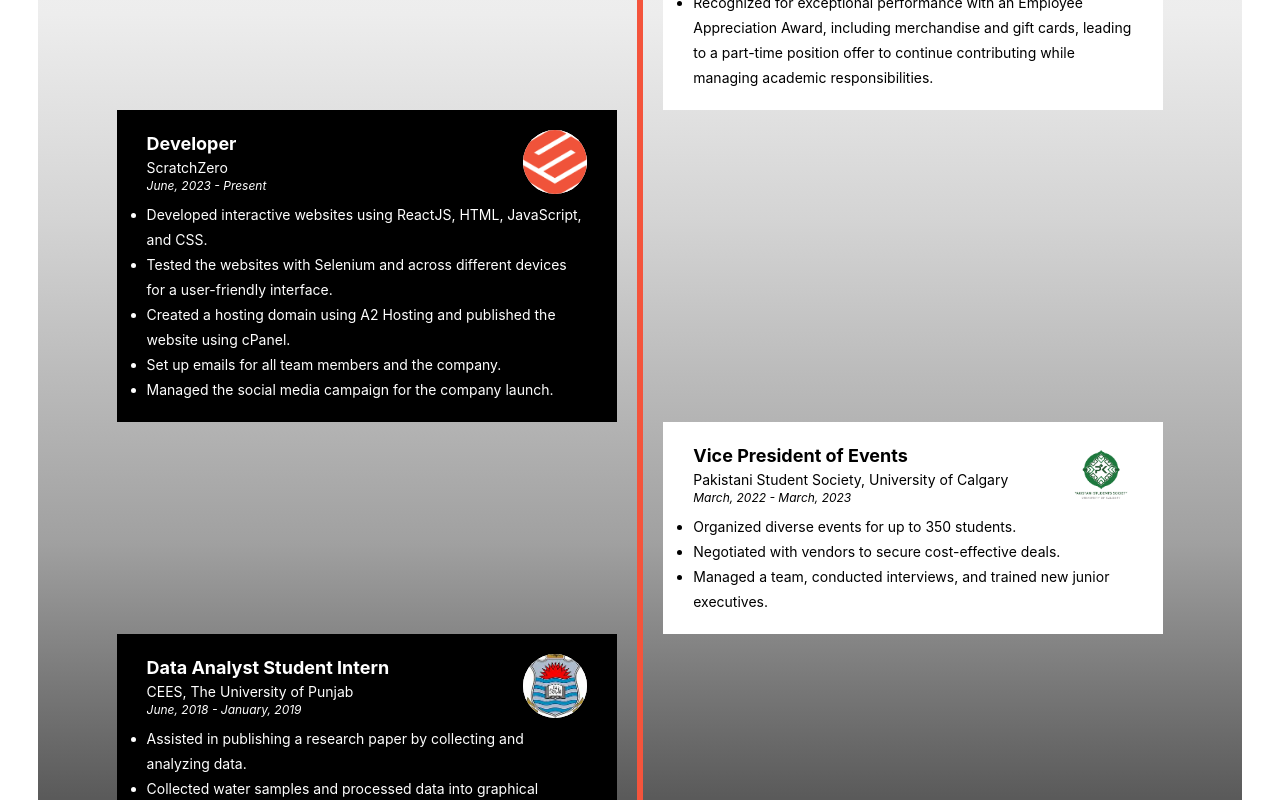
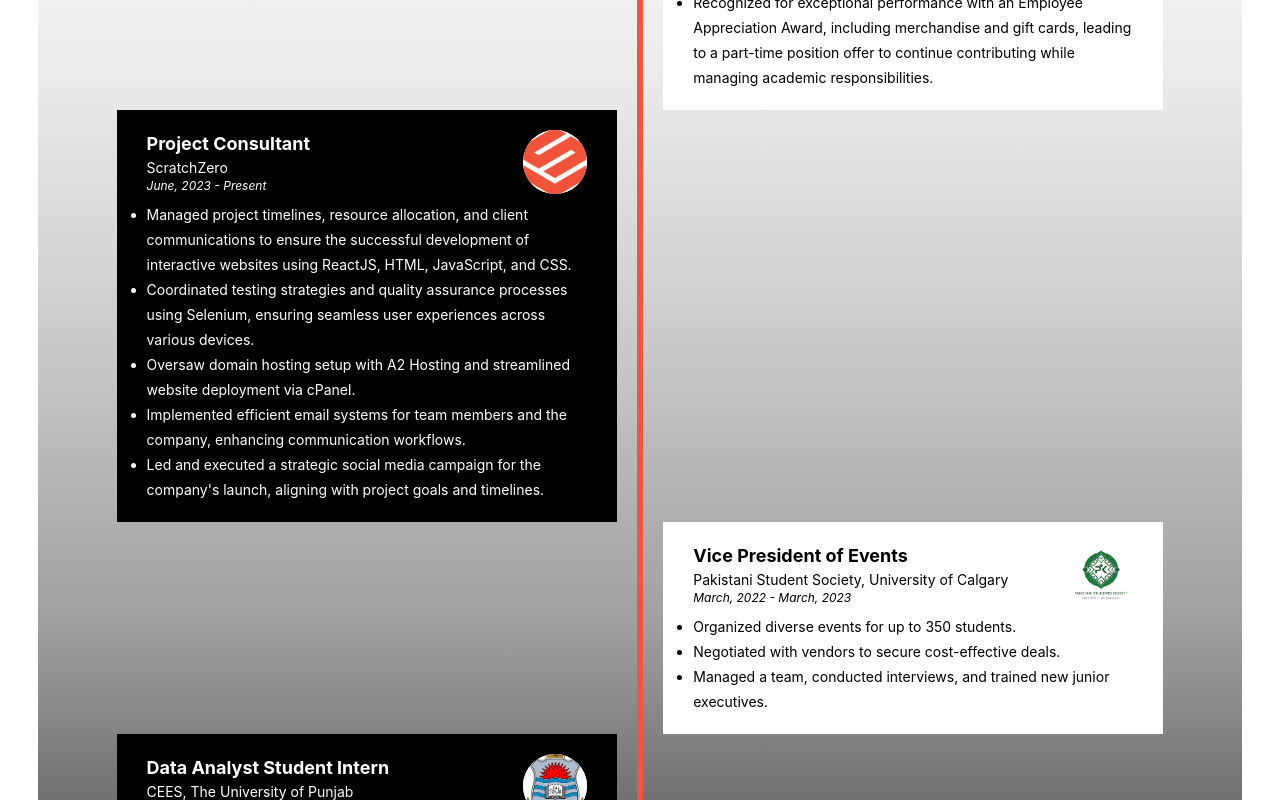
Before and after one commit to shahzill/Portfolio2.0, a React (Create React App) app: page / in a window 1280 px wide. Shown: the part 2120-2920 px from the top of the page. Built offline with nearby package versions, Linux system fonts and the light colour scheme.

Commit message:
Update Home.js

```diff
--- a/src/Pages/Home.js
+++ b/src/Pages/Home.js
@@ -71,15 +71,15 @@ function Home() {
     },
     {
       logo: ScratchZeroLogo,
-      title: "Developer",
+      title: "Project Consultant",
       company: "ScratchZero",
       duration: "June, 2023 - Present",
       description: [
-        "Developed interactive websites using ReactJS, HTML, JavaScript, and CSS.",
-        "Tested the websites with Selenium and across different devices for a user-friendly interface.",
-        "Created a hosting domain using A2 Hosting and published the website using cPanel.",
-        "Set up emails for all team members and the company.",
-        "Managed the social media campaign for the company launch.",
+        "Managed project timelines, resource allocation, and client communications to ensure the successful development of interactive websites using ReactJS, HTML, JavaScript, and CSS.",
+        "Coordinated testing strategies and quality assurance processes using Selenium, ensuring seamless user experiences across various devices.",
+        "Oversaw domain hosting setup with A2 Hosting and streamlined website deployment via cPanel.",
+        "Implemented efficient email systems for team members and the company, enhancing communication workflows.",
+        "Led and executed a strategic social media campaign for the company's launch, aligning with project goals and timelines.",
       ],
       background: "Black",
     },
```
